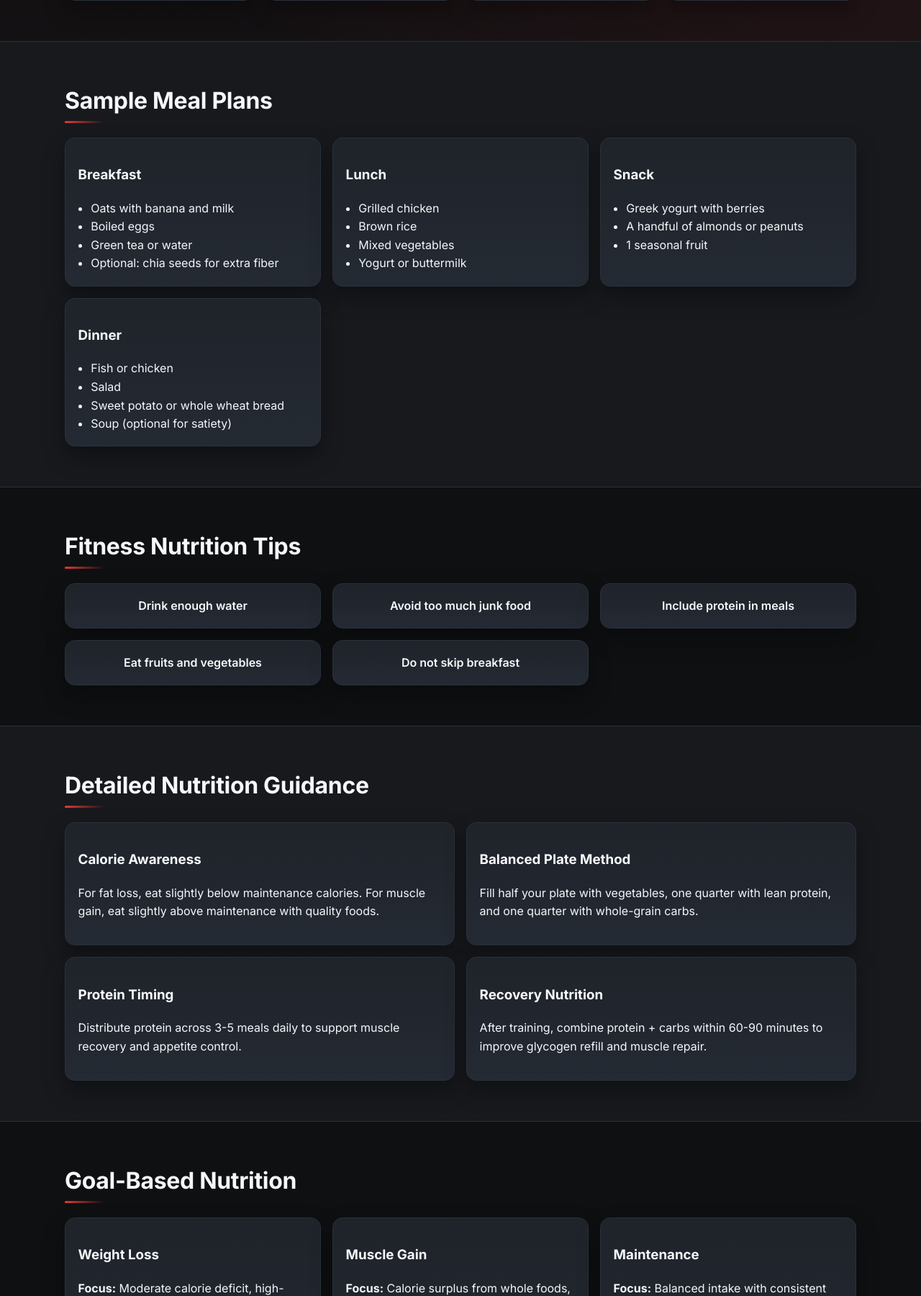
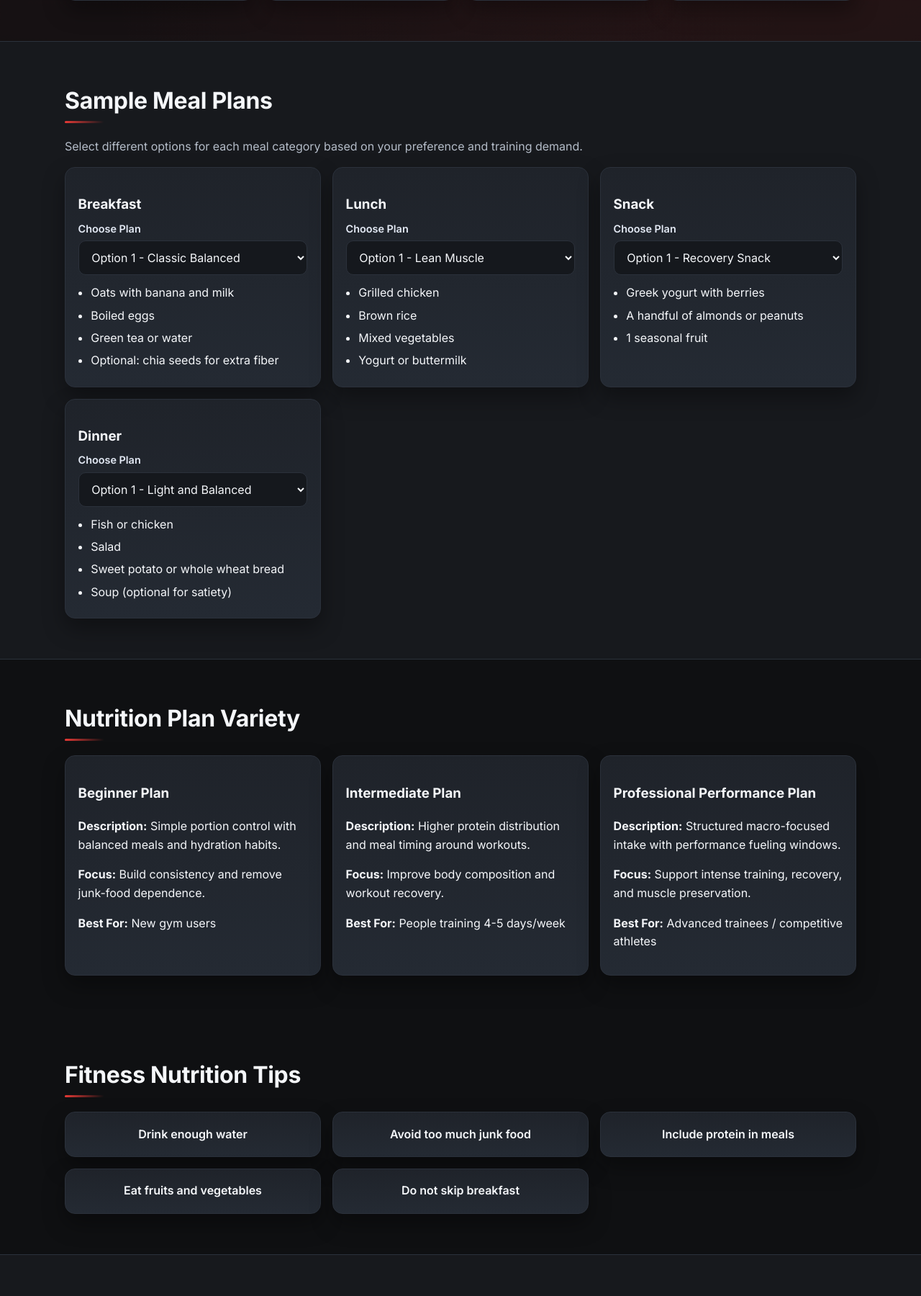
Before and after one commit to UsamaSafder/GYM, a Flask app: page /nutrition in a window 1280 px wide. Shown: the part 635-2435 px from the top of the page at 72% size. Run offline with Flask 3, Linux system fonts and the light colour scheme.

Commit message:
Add meal option selector and nutrition programs
Introduce selectable meal options and nutrition program data. Replace meal_plans 'items' with 'options' in sample_data.json (multiple labeled option sets) and add a new 'nutrition_programs' array. Update templates to render a select per meal (defaulting to the first option), display meal items dynamically, and add a Nutrition Plan Variety section; also include serialized meal_plans JSON. Add JS to populate meal item lists on select change. Add CSS for .meal-select, labels, meal-card and meal item styling. Pass nutrition_programs from app.py to the template.

```diff
--- a/fitness-website/app.py
+++ b/fitness-website/app.py
@@ -51,6 +51,7 @@ def nutrition() -> str:
         "nutrition.html",
         nutrition_basics=data["nutrition_basics"],
         meal_plans=data["meal_plans"],
+        nutrition_programs=data["nutrition_programs"],
         nutrition_tips=data["nutrition_tips"],
         pre_workout=data["pre_workout"],
         post_workout=data["post_workout"],
--- a/fitness-website/data/sample_data.json
+++ b/fitness-website/data/sample_data.json
@@ -298,6 +298,9 @@
   "meal_plans": [
     {
       "name": "Breakfast",
+      "options": [
+        {
+          "label": "Option 1 - Classic Balanced",
           "items": [
             "Oats with banana and milk",
             "Boiled eggs",
@@ -306,7 +309,30 @@
           ]
         },
         {
+          "label": "Option 2 - High Protein",
+          "items": [
+            "Greek yogurt bowl with berries",
+            "2-3 scrambled eggs",
+            "Whole wheat toast",
+            "Water"
+          ]
+        },
+        {
+          "label": "Option 3 - Quick Office/Student",
+          "items": [
+            "Peanut butter sandwich on whole wheat bread",
+            "1 banana",
+            "Milk or unsweetened soy milk",
+            "Handful of nuts"
+          ]
+        }
+      ]
+    },
+    {
       "name": "Lunch",
+      "options": [
+        {
+          "label": "Option 1 - Lean Muscle",
           "items": [
             "Grilled chicken",
             "Brown rice",
@@ -315,7 +341,30 @@
           ]
         },
         {
+          "label": "Option 2 - Vegetarian Power",
+          "items": [
+            "Lentils / chickpeas",
+            "Quinoa or brown rice",
+            "Stir-fried vegetables",
+            "Curd"
+          ]
+        },
+        {
+          "label": "Option 3 - Weight Loss",
+          "items": [
+            "Large salad bowl with protein",
+            "Small serving whole grains",
+            "Olive oil + lemon dressing",
+            "Water"
+          ]
+        }
+      ]
+    },
+    {
       "name": "Snack",
+      "options": [
+        {
+          "label": "Option 1 - Recovery Snack",
           "items": [
             "Greek yogurt with berries",
             "A handful of almonds or peanuts",
@@ -323,13 +372,74 @@
           ]
         },
         {
+          "label": "Option 2 - Quick Energy",
+          "items": [
+            "Banana",
+            "Peanut butter (1 tbsp)",
+            "Black coffee or water"
+          ]
+        },
+        {
+          "label": "Option 3 - High Protein",
+          "items": [
+            "Boiled eggs",
+            "Paneer cubes / cottage cheese",
+            "Cucumber and carrot sticks"
+          ]
+        }
+      ]
+    },
+    {
       "name": "Dinner",
+      "options": [
+        {
+          "label": "Option 1 - Light and Balanced",
           "items": [
             "Fish or chicken",
             "Salad",
             "Sweet potato or whole wheat bread",
             "Soup (optional for satiety)"
           ]
+        },
+        {
+          "label": "Option 2 - Protein Focus",
+          "items": [
+            "Grilled paneer / tofu / chicken",
+            "Steamed vegetables",
+            "Small quinoa serving",
+            "Herbal tea"
+          ]
+        },
+        {
+          "label": "Option 3 - Professional Athlete",
+          "items": [
+            "Lean meat or fish",
+            "Complex carbs (rice/potato)",
+            "Mixed vegetables",
+            "Casein-rich yogurt before sleep"
+          ]
+        }
+      ]
+    }
+  ],
+  "nutrition_programs": [
+    {
+      "name": "Beginner Plan",
+      "description": "Simple portion control with balanced meals and hydration habits.",
+      "focus": "Build consistency and remove junk-food dependence.",
+      "best_for": "New gym users"
+    },
+    {
+      "name": "Intermediate Plan",
+      "description": "Higher protein distribution and meal timing around workouts.",
+      "focus": "Improve body composition and workout recovery.",
+      "best_for": "People training 4-5 days/week"
+    },
+    {
+      "name": "Professional Performance Plan",
+      "description": "Structured macro-focused intake with performance fueling windows.",
+      "focus": "Support intense training, recovery, and muscle preservation.",
+      "best_for": "Advanced trainees / competitive athletes"
     }
   ],
   "nutrition_tips": [
--- a/fitness-website/static/css/style.css
+++ b/fitness-website/static/css/style.css
@@ -482,7 +482,8 @@ h2 {
 .search-input,
 .contact-form input,
 .contact-form textarea,
-.inline-form input {
+.inline-form input,
+.meal-select {
     width: 100%;
     background: #15181d;
     border: 1px solid var(--border);
@@ -496,10 +497,32 @@ h2 {
 .search-input:focus,
 .contact-form input:focus,
 .contact-form textarea:focus,
-.inline-form input:focus {
+.inline-form input:focus,
+.meal-select:focus {
     outline: none;
     border-color: rgba(229, 57, 53, 0.8);
     box-shadow: 0 0 0 3px rgba(229, 57, 53, 0.14);
+}
+
+.meal-card h3 {
+    margin-bottom: 0.4rem;
+}
+
+.meal-select-label {
+    display: block;
+    font-weight: 600;
+    margin-bottom: 0.35rem;
+    color: #e4eaf5;
+    font-size: 0.9rem;
+}
+
+.meal-select {
+    margin-bottom: 0.75rem;
+    cursor: pointer;
+}
+
+.meal-items li {
+    margin-bottom: 0.35rem;
 }
 
 .search-input {
--- a/fitness-website/static/js/script.js
+++ b/fitness-website/static/js/script.js
@@ -128,6 +128,34 @@ if (bmiForm && bmiResult) {
     });
 }
 
+const mealSelects = document.querySelectorAll('.meal-select');
+
+if (mealSelects.length) {
+    mealSelects.forEach((select) => {
+        const options = JSON.parse(select.dataset.options || '[]');
+        const targetId = select.dataset.target;
+        const targetList = targetId ? document.getElementById(targetId) : null;
+
+        if (!targetList) {
+            return;
+        }
+
+        const renderMealItems = (index) => {
+            const selectedOption = options[index];
+            if (!selectedOption || !selectedOption.items) {
+                return;
+            }
+
+            targetList.innerHTML = selectedOption.items.map((item) => `<li>${item}</li>`).join('');
+        };
+
+        select.addEventListener('change', (event) => {
+            const selectedIndex = Number(event.target.value || 0);
+            renderMealItems(selectedIndex);
+        });
+    });
+}
+
 const revealElements = document.querySelectorAll('.reveal');
 if (revealElements.length) {
     revealElements.forEach((element, index) => {
--- a/fitness-website/templates/nutrition.html
+++ b/fitness-website/templates/nutrition.html
@@ -27,15 +27,38 @@
 <section class="section section-alt">
     <div class="container">
         <h2>Sample Meal Plans</h2>
+        <p class="muted">Select different options for each meal category based on your preference and training demand.</p>
         <div class="card-grid three-col">
             {% for meal in meal_plans %}
-            <article class="card reveal">
+            <article class="card reveal meal-card">
                 <h3>{{ meal.name }}</h3>
-                <ul class="list">
-                    {% for item in meal['items'] %}
+                <label class="meal-select-label" for="meal-select-{{ loop.index0 }}">Choose Plan</label>
+                <select id="meal-select-{{ loop.index0 }}" class="meal-select" data-options='{{ meal["options"] | tojson | forceescape }}' data-target="meal-items-{{ loop.index0 }}">
+                    {% for option in meal['options'] %}
+                    <option value="{{ loop.index0 }}">{{ option.label }}</option>
+                    {% endfor %}
+                </select>
+                <ul class="list meal-items" id="meal-items-{{ loop.index0 }}">
+                    {% for item in meal['options'][0]['items'] %}
                     <li>{{ item }}</li>
                     {% endfor %}
                 </ul>
+            </article>
+            {% endfor %}
+        </div>
+    </div>
+</section>
+
+<section class="section">
+    <div class="container">
+        <h2>Nutrition Plan Variety</h2>
+        <div class="card-grid three-col">
+            {% for plan in nutrition_programs %}
+            <article class="card reveal">
+                <h3>{{ plan.name }}</h3>
+                <p><strong>Description:</strong> {{ plan.description }}</p>
+                <p><strong>Focus:</strong> {{ plan.focus }}</p>
+                <p><strong>Best For:</strong> {{ plan.best_for }}</p>
             </article>
             {% endfor %}
         </div>
@@ -105,4 +128,6 @@
         </div>
     </div>
 </section>
+
+<script id="meal-plans-data" type="application/json">{{ meal_plans | tojson }}</script>
 {% endblock %}
```
Lines whose indentation alone changed are shown as unchanged.
